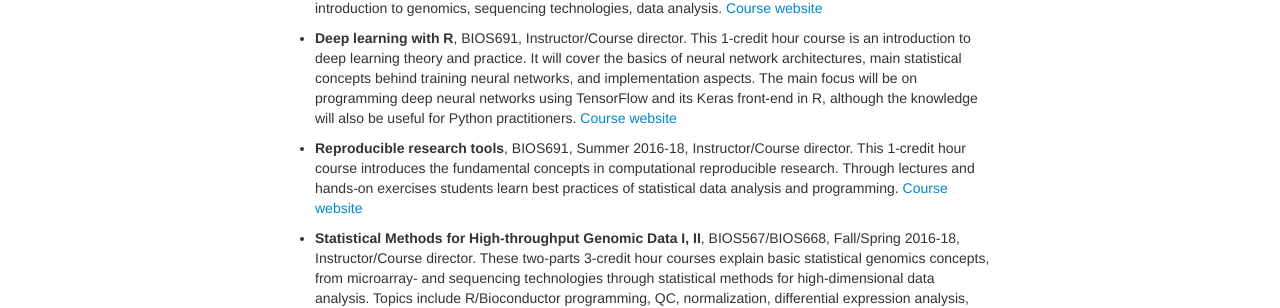
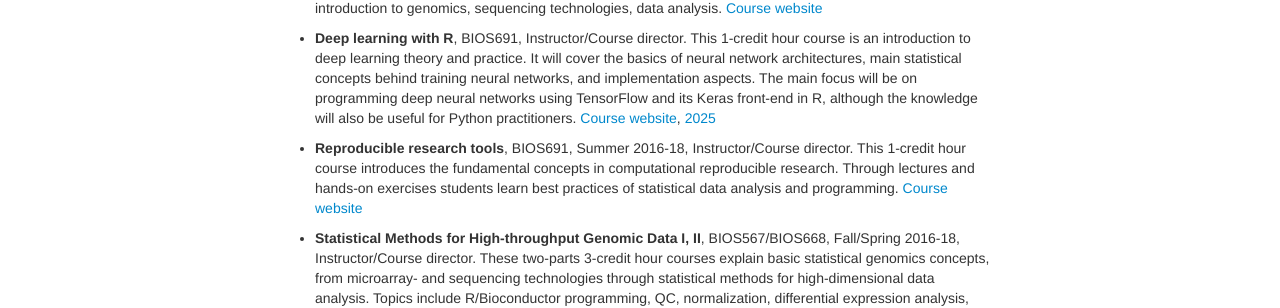
Before and after one commit to dozmorovlab/dozmorovlab.github.io, a Jekyll site: the page built from 05-teach.md, in a window 1280 px wide. Shown: the part 214-522 px from the top of the page. Built offline with Jekyll 4.4.1, drawn with Linux system fonts in a browser that asks for light colours.

Commit message:
Add https://bios691-deep-learning-r-2025.netlify.app

```diff
--- a/05-teach.md
+++ b/05-teach.md
@@ -10,7 +10,7 @@ permalink: "teaching.html"
 
 - **Cancer Bioinformatics**, BIOS691, Instructor/Course director. This 3-credit hour course provides an introduction to genomics, sequencing technologies, data analysis. [Course website](https://bios691-cancer-bioinformatics.netlify.app/)
 
-- **Deep learning with R**, BIOS691, Instructor/Course director. This 1-credit hour course is an introduction to deep learning theory and practice. It will cover the basics of neural network architectures, main statistical concepts behind training neural networks, and implementation aspects. The main focus will be on programming deep neural networks using TensorFlow and its Keras front-end in R, although the knowledge will also be useful for Python practitioners. [Course website](https://bios691-deep-learning-r.netlify.app/)
+- **Deep learning with R**, BIOS691, Instructor/Course director. This 1-credit hour course is an introduction to deep learning theory and practice. It will cover the basics of neural network architectures, main statistical concepts behind training neural networks, and implementation aspects. The main focus will be on programming deep neural networks using TensorFlow and its Keras front-end in R, although the knowledge will also be useful for Python practitioners. [Course website](https://bios691-deep-learning-r.netlify.app/), [2025](https://bios691-deep-learning-r-2025.netlify.app)
 
 - **Reproducible research tools**, BIOS691, Summer 2016-18,	Instructor/Course director. This 1-credit hour course introduces the fundamental concepts in computational reproducible research. Through lectures and hands-on exercises students learn best practices of statistical data analysis and programming. [Course website](https://mdozmorov.github.io/BIOS691.2018/)
 
```
